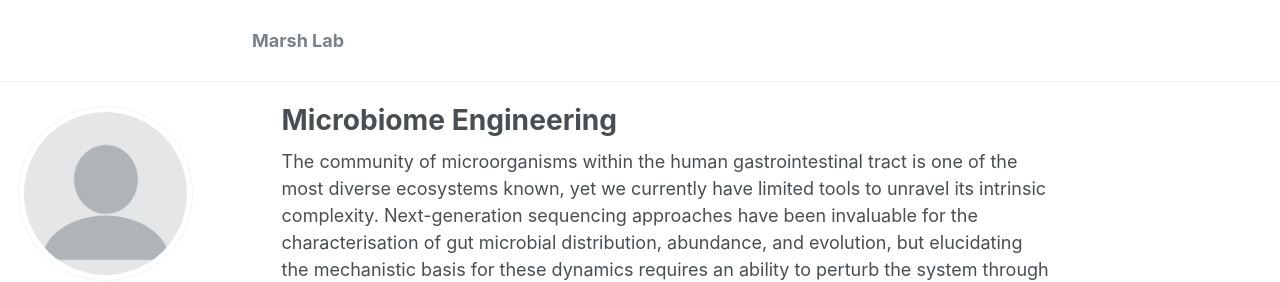
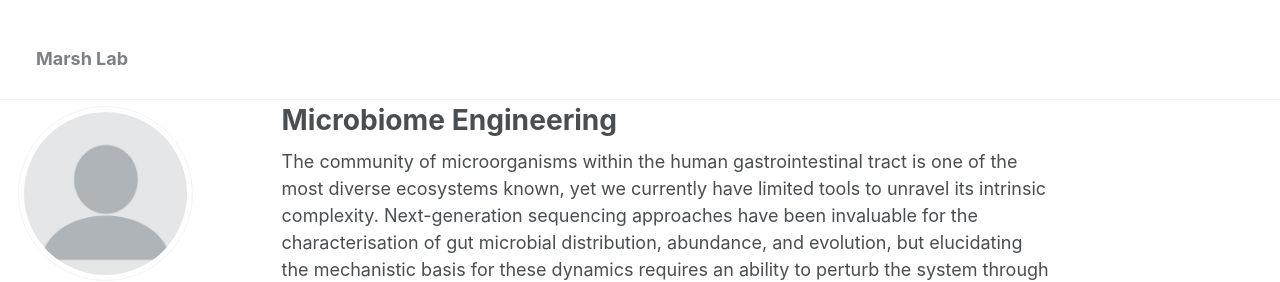
Before and after one commit to marshomics/marshomics.github.io, a Jekyll site: the page built from _pages/about.md, in a window 1280 px wide. Shown: the top 282 px of the page. Built offline with Jekyll 4.4.1, drawn with Linux system fonts in a browser that asks for light colours; some web fonts are replaced.

Commit message:
Change masthead back

```diff
--- a/_sass/_masthead.scss
+++ b/_sass/_masthead.scss
@@ -3,10 +3,10 @@
    ========================================================================== */
 
 .masthead {
-    position: fixed; /* Sticks to the top of the page */
-    top: 0;
-    width: 100%; /* Full width of the viewport */
-    background-color: #fff; /* Background color */
+  position: fixed; /* Change to fixed */
+  top: 0; /* Stick to the top of the page */
+  width: 100%; /* Take the full width of the viewport */
+  background-color: #fff; /* Set a background color if needed */
   border-bottom: 1px solid $border-color;
 
   -webkit-animation: intro 0.3s both;
@@ -21,19 +21,12 @@
     padding: 1em 1em 1em;
     font-family: $sans-serif-narrow;
 
-      display: flex; /* Enable Flexbox */
-      justify-content: space-between; /* Distribute space between nav and title */
-      align-items: center; /* Center items vertically */
-
     @include breakpoint($x-large) {
       max-width: $x-large;
     }
 
     nav {
       z-index: 10;
-        display: flex;
-        align-items: center; /* Ensure nav items are centered vertically */
-        flex-grow: 1; /* Allow nav to grow and take available space */
     }
 
     a {
@@ -43,33 +36,22 @@
 }
 
 .masthead__menu {
+
   ul {
     margin: 0;
     padding: 0;
     clear: both;
     list-style-type: none;
-      display: flex; /* Flexbox for menu items */
-      gap: 20px; /* Space between menu items */
-      flex-grow: 1; /* Allow the menu to take up available space */
-      align-items: center; /* Ensure items stay centered vertically */
   }
 }
 
 .masthead__menu-item {
   display: block;
   list-style-type: none;
-    white-space: nowrap; /* Prevent items from wrapping */
+  white-space: nowrap;
 
   &--lg {
+    padding-right: 3em;
     font-weight: 700;
-      margin-left: auto; /* Push the "Marsh Lab" title to the right */
-      white-space: nowrap; /* Prevent wrapping */
   }
 }
-
-  /* Adjust the masthead__site-title if needed */
-  .masthead__site-title {
-    font-weight: bold;
-    font-size: 1.2em; /* Adjust font size if necessary */
-    white-space: nowrap; /* Ensure title doesn't wrap */
-  }
```
Lines whose indentation alone changed are shown as unchanged.
